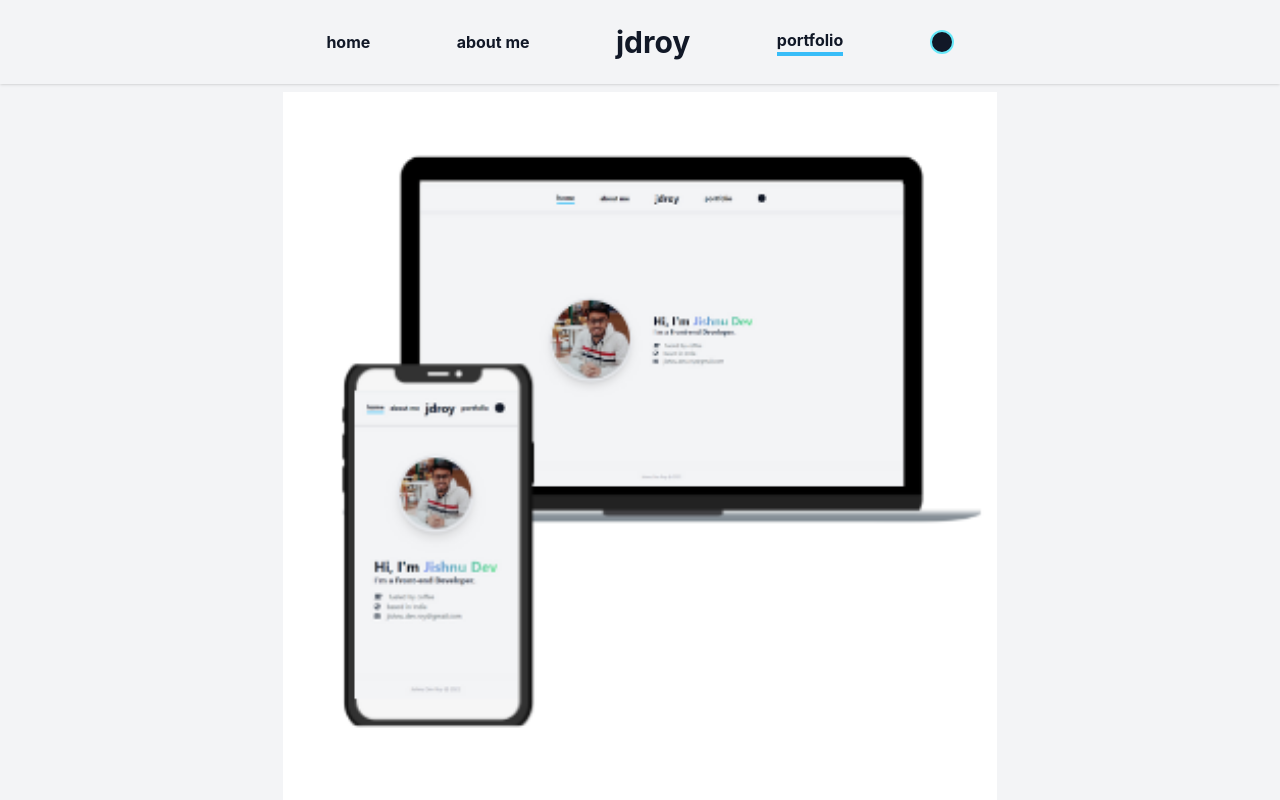
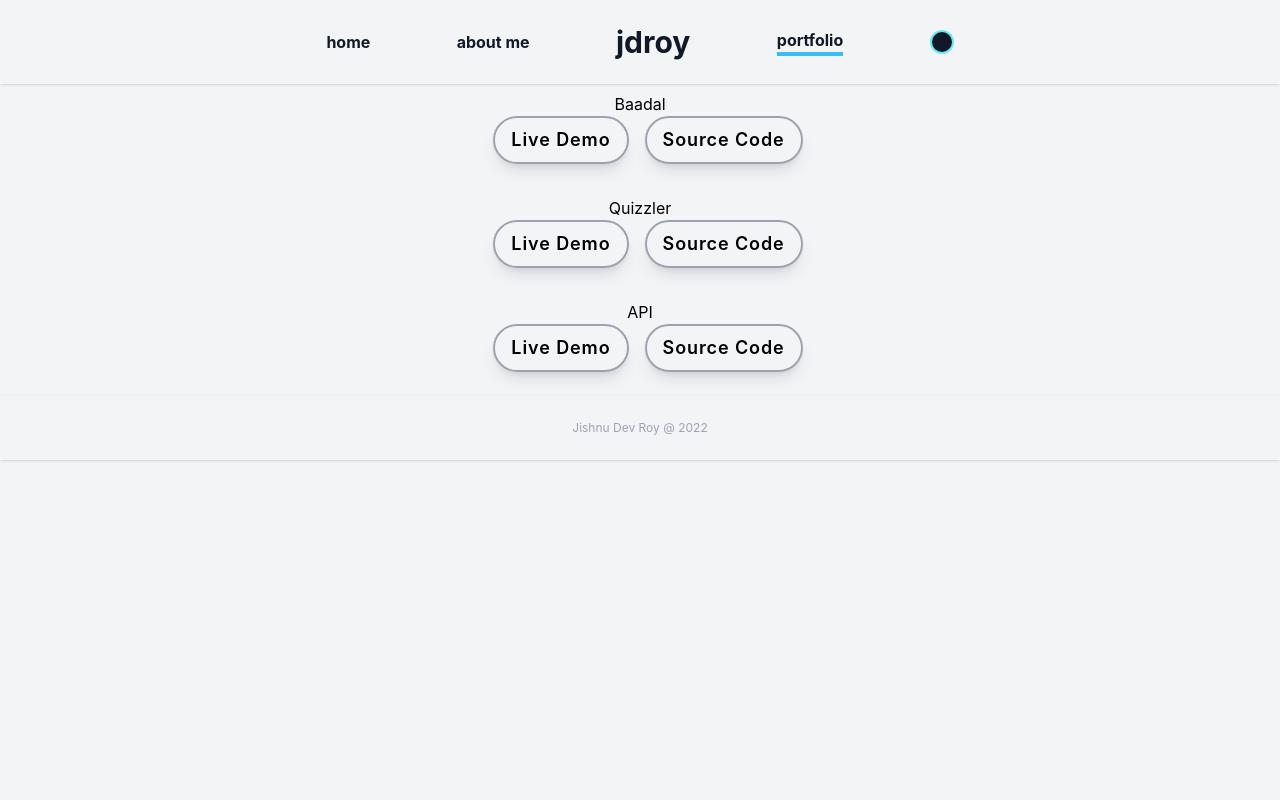
Before and after one commit to jishnu0712/myPortfolio, a React (Create React App) app: page /portfolio in a window 1280 px wide. Shown: the top 800 px of the page. Built offline with nearby package versions, Linux system fonts and the light colour scheme.

Commit message:
portfolio page update

```diff
--- a/src/pages/Portfolio.js
+++ b/src/pages/Portfolio.js
@@ -1,36 +1,76 @@
 import React, { useContext } from 'react';
 import { UserContext } from '../context/context';
-import { theme } from '../Theme/Theme';
-
 
 const portFolioBoxClass = `portfolio-box py-2 px-4 flex flex-col justify-center items-center w-7/12 Asm:w-5/12  2xl:w-1/4`;
 const projectTitleClass = `title font-serif text-gray-900 font-bold text-3xl tracking-widest mb-8`;
 
-function PortfolioItem() {
+const projects = [
+    {
+        name: "Baadal",
+        git: "https://github.com/jishnu0712/Baadal",
+        live: ""
+    },
+    {
+        name: "Quizzler",
+        git: "google.com",
+        live: ""
+    },
+    {
+        name: "API",
+        git: "",
+        live: ""
+    },
+]
+
+
+function PortfolioItem(project) {
+
     const { darkMode } = useContext(UserContext);
+
     const buttonClass = `py-2 px-4 ml-4 mb-4  border-2 border-gray-400
-    rounded-full text-lg tracking-wider font-semibold shadow-lg hover:text-gray-500 ${darkMode ? 'text-gray-300':''}`;
+    rounded-full text-lg tracking-wider font-semibold shadow-lg hover:text-gray-500 ${darkMode ? 'text-gray-300' : ''}`;
+
+    const handleClick = (e) => {
+        e.preventDefault()
+        window.open(project[e.target.name], '_blank');
+    }
+
     return (
         <div className={portFolioBoxClass}>
-            <img src={process.env.PUBLIC_URL + '/img/Untitled_design.png'} alt="" className="portfolio-img w-full" />
-            <p className={projectTitleClass}>My Portfolio</p>
+            {/* <img src={process.env.PUBLIC_URL + '/img/Untitled_design.png'} alt="" className="portfolio-img w-full" />
+            <p className={projectTitleClass}>My Portfolio</p> */}
+            {project.name}
             <div className="btn flex flex-wrap justify-center">
-                <button className={buttonClass}>Live Demo</button>
-                <button className={buttonClass}>Source Code</button>
+                <button
+                    className={buttonClass}
+                    name="live"
+                    id="live"
+                    onClick={handleClick}
+                >
+                    Live Demo
+                </button>
+                <button
+                    className={buttonClass}
+                    name="git"
+                    id="git"
+                    onClick={handleClick}
+                >
+                    Source Code
+                </button>
             </div>
         </div>
     );
 }
 
 function Portfolio() {
+    const ProjectComponentList = projects.map(item => {
+        return PortfolioItem(item)
+    })
     const { darkMode } = useContext(UserContext);
+
     return (
         <div className={`portfolio-container flex flex-wrap justify-center items-center ${darkMode ? 'bg-gray-900' : ''}`}>
-            <PortfolioItem />
-            <PortfolioItem />
-            <PortfolioItem />
-            <PortfolioItem />
-            <PortfolioItem />
+            {ProjectComponentList}
         </div>
     );
 }
```
